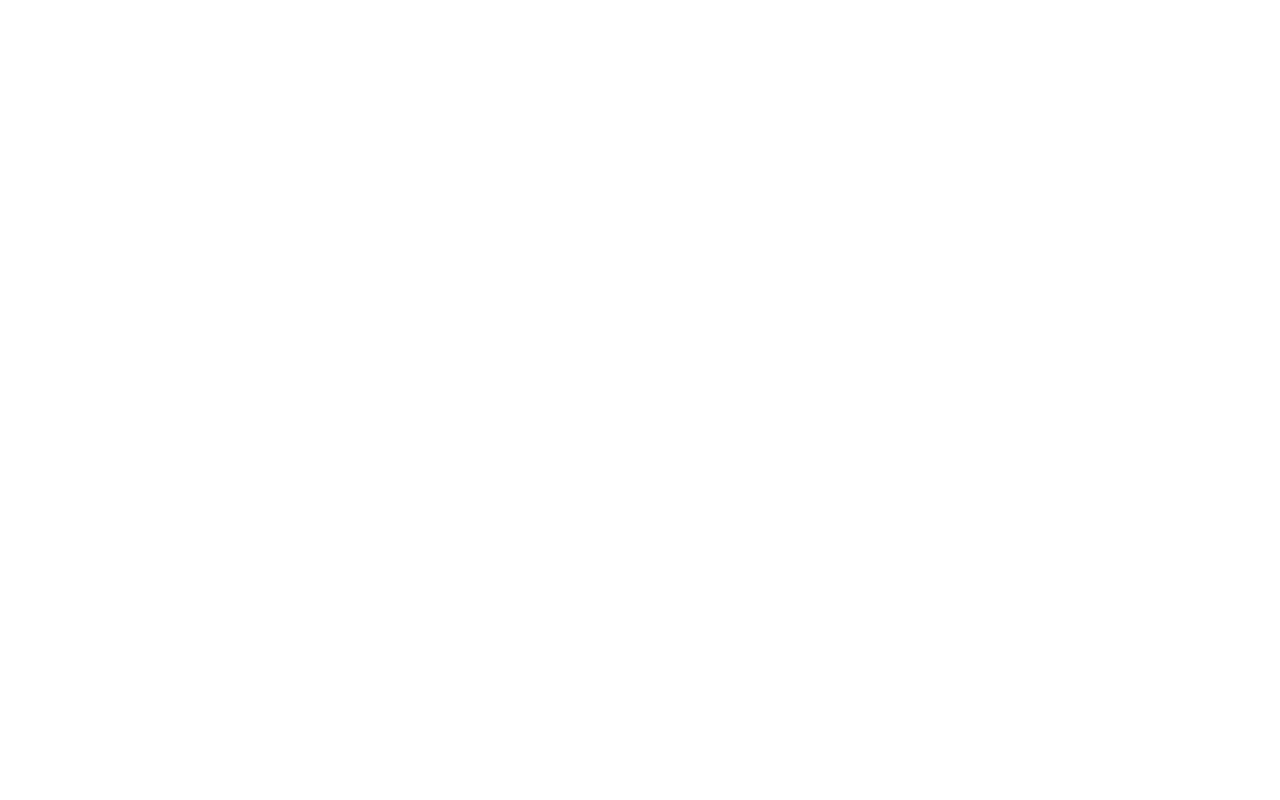
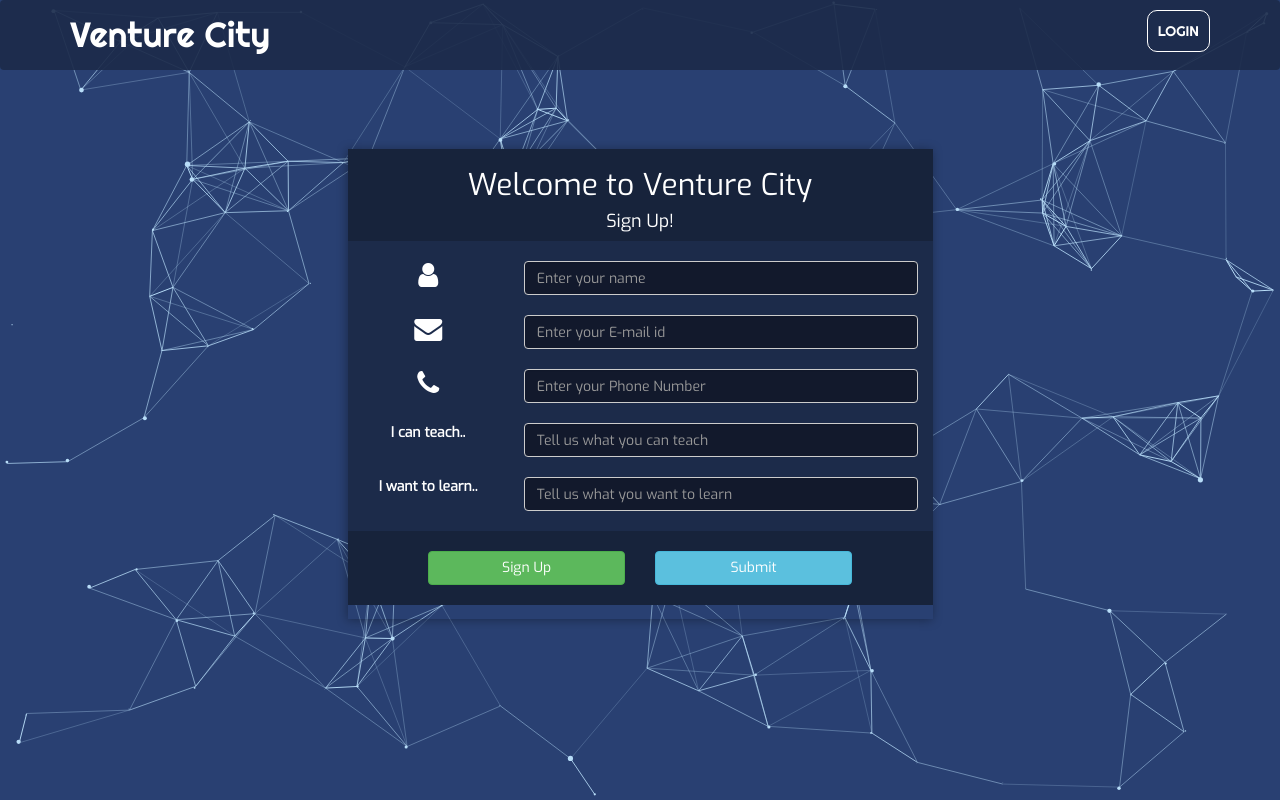
Before and after one commit to rahul051296/venture-city, a website: page index.html in a window 1280 px wide. Drawn offline with Linux system fonts and the light colour scheme.

Commit message:
Second Commit

```diff
--- a/css/styles.css
+++ b/css/styles.css
@@ -0,0 +1,77 @@
+@import url('https://fonts.googleapis.com/css?family=Exo');
+@import url('https://fonts.googleapis.com/css?family=Righteous');
+html,body
+{
+    margin: 0;
+    padding: 0;
+}
+body
+{
+    font-family: 'Righteous', cursive;
+    //background: url("../img/background.jpg") center;
+    background: #294072;
+    background-size:cover;
+    background-repeat: no-repeat;
+}
+.navbar-default .navbar-nav>li>a
+{
+    color: #fff !important;
+    border: 1px solid #fff;
+    border-radius: 10px;
+    padding: 10px;
+}
+.navbar-default {
+	background: rgba(28, 43, 74, 0.9);
+    border: 0;
+    padding-top: 10px;
+    padding-bottom: 10px;
+}
+a.navbar-brand {
+    color: #fff !important;
+    font-size: 35px;
+}
+header >h1
+{
+    color: white;
+    font-size: 5em;
+    margin-top: 2%;
+}
+#myCanvas {
+    position: absolute;
+    display: block;
+    top: 0;
+    width: 100%;
+    height: 100%;
+    left: 0;
+    z-index: 0;
+
+}
+#frm {
+    //padding: 20px;
+    margin-top: 5%;
+    color: #fff;
+    font-family: 'Exo', sans-serif;
+    box-shadow: -1px 1px 10px 0.1px rgba(0,0,0,0.35);
+}
+#sign1 {
+	background: #17233b;
+}
+#sign2 {
+	padding: 10px;
+    background: #1c2b4a;
+}
+#sign3 {
+    padding: 20px;
+    background:  #17233b;
+}
+.form-control {
+	margin: 10px;
+}
+input.form-control
+{
+    background: #12192c;
+}
+label
+{
+    margin-top: 10px;
+}
--- a/index.html
+++ b/index.html
@@ -1,6 +1,7 @@
 <html>
 <head>
   <title>Venture City Hackathon</title>
+  <meta name="viewport" content="initial-scale=1.0, maximum-scale=1.0, user-scalable=no" />
   <link rel="stylesheet" href="css/bootstrap.min.css">
   <link rel="stylesheet" href="css/animate.css">
   <link rel="stylesheet" href="css/font-awesome.min.css">
@@ -8,10 +9,92 @@
   <link rel="stylesheet" href="css/styles.css">
 </head>
 <body>
+    <canvas id="myCanvas" style=""></canvas>
+    <nav class="navbar navbar-default navbar-fixed">
+             <button type="button" class="glyph-pad navbar-toggle collapsed btn-lg" data-toggle="collapse" data-target="#bs-example-navbar-collapse-1" aria-expanded="false">
 
-  <script src="js/jquery-3.2.1.min.js"/>
-  <script src="js/bootstrap.min.js"/>
-  <script src="js/custom.js"/>
-  <script src="main.js"/>
+  <span style="color:white"><i class="fa fa-bars" aria-hidden="true"></i></span>
+
+      </button>
+            <div class="container">
+                <div class="navbar-header">
+                    <a href="#" class="navbar-brand">Venture City</a>
+                </div>
+                 <div class="collapse navbar-collapse" id="bs-example-navbar-collapse-1">
+                    <ul class="nav navbar-nav navbar-right">
+                        <li class="text-center"><a href="#">LOGIN</a></li>
+                    </ul>
+                </div>
+            </div>
+        </nav>
+    <header class="container-fluid" id="home">
+            <center>
+                <div class="container">
+                <div class="row">
+                    <div id="frm" class="col-md-6 col-md-offset-3">
+                        <form>
+                    <div class="row" id="sign1">
+                        <h2>Welcome to Venture City</h2>
+                        <h4>Sign Up!</h4>
+                    </div>
+                    <div class="row" id="sign2">
+
+                            <div class="col-md-3">
+                                <label class="text-center"><i class="fa fa-user fa-2x" aria-hidden="true"></i>
+</label>
+                            </div>
+                            <div class="col-md-9">
+                            <input type="text" class="form-control" placeholder="Enter your name" required>
+                            </div>
+                            <div class="col-md-3">
+                                <label class="text-center"><i class="fa fa-envelope fa-2x" aria-hidden="true"></i></label>
+                            </div>
+                            <div class="col-md-9">
+                            <input type="text" class="form-control" placeholder="Enter your E-mail id">
+                            </div>
+                            <div class="col-md-3">
+                                <label class="text-center"><i class="fa fa-phone fa-2x" aria-hidden="true"></i></label>
+                            </div>
+                            <div class="col-md-9">
+                            <input type="text" class="form-control" placeholder="Enter your Phone Number">
+                            </div>
+                            <div class="col-md-3">
+                                <label class="text-center">I can teach..</label>
+                            </div>
+                            <div class="col-md-9">
+                            <input type="text" class="form-control" placeholder="Tell us what you can teach">
+                            </div>
+                            <div class="col-md-3">
+                                <label class="text-center">I want to learn..</label>
+                            </div>
+                            <div class="col-md-9">
+                            <input type="text" class="form-control" placeholder="Tell us what you want to learn">
+                            </div>
+                            </div>
+                            <div class="row" id="sign3">
+                             <div class="col-md-5 col-md-offset-1">
+                                 <input type="submit" value="Sign Up" name="submit" class="btn btn-block btn-success custom_btn hvr-glow">
+
+                            </div>
+                            <div class="col-md-5">
+                                 <input type="submit" value="Submit" name="submit" class="btn btn-block btn-info custom_btn hvr-glow">
+
+                            </div>
+                        </div>
+                            </form>
+                    </div>
+                </div>
+                </div>
+            </center>
+    </header>
+    <script src="js/jquery-3.2.1.min.js"></script>
+    <script src="js/bootstrap.min.js"></script>
+    <script src="js/particle.js"></script>
+    <script src="js/wow.js"></script>
+    <script>
+            new WOW().init();
+        </script>
+    <script src="js/custom.js"></script>
+    <script src="main.js"></script>
 </body>
 </html>
--- a/js/custom.js
+++ b/js/custom.js
@@ -1,5 +1,10 @@
-$(document).ready(function(){
-   $("#hello").click(function(){
-       $(this).css("color","red")
-   });
-});
+window.onload = function() {
+  Particles.init({
+    selector: '#myCanvas',
+    color: '#b8ddf8',
+      speed:1.5,
+    connectParticles: true,
+      maxParticles:150
+
+  });
+};
--- /dev/null
+++ b/js/particle.js
@@ -0,0 +1,219 @@
+/*!
+ * A lightweight and dependency-free javascript plugin
+ * for particle backgrounds.
+ *
+ * @author Marc Brüderlin <hello@marcbruederlin.com>
+ * @version 1.0.2
+ * @license MIT
+ * @see https://github.com/marcbruederlin/particles.js
+ */
+
+/* exported Particles */
+var Particles = (function(window, document) {
+  'use strict';
+
+  // Global variables
+  var Plugin, Particle, canvas, context, config;
+
+  Plugin = function() {
+    // Particle storage, all particles will be stored in this array
+    this.storage = [];
+
+    // Default settings, will be overridden by the users options
+    this.defaults = {
+      maxParticles: 100,
+      sizeVariations: 3,
+      speed: 0.5,
+      color: '#000000',
+      minDistance: 120,
+      connectParticles: false
+    };
+
+    /**
+     * The plugins startup function. This method prepares the global config object,
+     * the canvas and an event handler for resize events.
+     *
+     * @param {Object} options - the user options
+     */
+    this.init = function(options) {
+      // Setup an event handler for resize events
+      window.addEventListener('resize', this.resize.bind(this), false);
+
+      // Check if options and a selector are specified
+      if (options === undefined || !options.selector) {
+        console.warn('particles.js: No selector is specified! Check https://github.com/marcbruederlin/particles.js#options');
+        return false;
+      }
+
+      // Setup the global configuration
+      config = _mergeObjects(this.defaults, options);
+      config.color = _hex2rgb(config.color);
+
+      // Setup the canvas
+      canvas = document.querySelector(config.selector);
+      context = canvas.getContext('2d');
+
+      // Set the canvas dimensions
+      canvas.width = window.innerWidth;
+      canvas.height = window.innerHeight;
+
+      // Fill the storage with the given amount of particle instances
+      for (var i = config.maxParticles; i--;) {
+        this.storage.push(new Particle());
+      }
+
+      // Run the plugins animation method
+      this.animate();
+    };
+
+    /**
+     * Calls the draw method 60 times per second.
+     */
+    this.animate = function() {
+      this.draw();
+      window.requestAnimFrame(this.animate.bind(this));
+    };
+
+    /**
+     * Clears the canvas and calls the draw method of every particle.
+     */
+    this.draw = function() {
+      context.clearRect(0, 0, canvas.width, canvas.height);
+
+      for (var i = this.storage.length; i--;) {
+        var particle = this.storage[i];
+        particle.draw();
+      }
+
+      this.update();
+    };
+
+    /**
+     * Calculates the position and movement for each particle.
+     */
+    this.update = function() {
+      for (var i = this.storage.length; i--;) {
+        var particle = this.storage[i];
+
+        particle.x += particle.vx;
+        particle.y += particle.vy;
+
+        if (particle.x + particle.radius > canvas.width) {
+          particle.x = particle.radius;
+        } else if (particle.x - particle.radius < 0) {
+          particle.x = canvas.width - particle.radius;
+        }
+
+        if (particle.y + particle.radius > canvas.height) {
+          particle.y = particle.radius;
+        } else if (particle.y - particle.radius < 0) {
+          particle.y = canvas.height - particle.radius;
+        }
+
+        if (config.connectParticles) {
+          for (var j = i + 1; j < this.storage.length; j++) {
+            var particle2 = this.storage[j];
+
+            this.distance(particle, particle2);
+          }
+        }
+      }
+    };
+
+    /**
+     * Calculates the distance between p1 and p2
+     */
+    this.distance = function(p1, p2) {
+      var n, r = p1.x - p2.x,
+          dy = p1.y - p2.y;
+
+      n = Math.sqrt(r * r + dy * dy);
+
+      // Draw a connective line between this two points if the distance is lesser or equal the minimum distance
+      if (n <= config.minDistance) {
+        context.beginPath();
+        context.strokeStyle = 'rgba(' + config.color.r + ', ' + config.color.g + ', ' + config.color.b + ', ' + (1.2 - n / config.minDistance) + ')';
+        context.moveTo(p1.x, p1.y);
+        context.lineTo(p2.x, p2.y);
+        context.stroke();
+        context.closePath();
+      }
+    };
+
+    /**
+     * Gets called via the event handler and sets the canvas dimensions
+     */
+    this.resize = function() {
+      canvas.width = window.innerWidth;
+      canvas.height = window.innerHeight;
+
+      this.draw();
+    };
+  };
+
+  Particle = function() {
+    // Setup random attributes
+    this.x = Math.random() * canvas.width;
+    this.y = Math.random() * canvas.height;
+    this.vx = Math.random() * config.speed * 2 - config.speed;
+    this.vy = Math.random() * config.speed * 2 - config.speed;
+    this.radius = Math.random() * Math.random() * config.sizeVariations;
+
+    /**
+     * The particles draw method.
+     */
+    this.draw = function() {
+      context.fillStyle = 'rgb(' + config.color.r + ', ' + config.color.g  + ', ' + config.color.b + ')';
+      context.beginPath();
+      context.arc(this.x, this.y, this.radius, 0, Math.PI * 2, false);
+      context.fill();
+    };
+
+    this.draw();
+  };
+
+  /**
+   * Merge the keys of two objects and return a comined object.
+   *
+   * @param {Object} source - object with the default keys
+   * @param {Object} obj - object with additional keys who will extend the source
+   *
+   * @return {Object} combined object
+   */
+  function _mergeObjects(source, obj) {
+    Object.keys(obj).forEach(function(key) { source[key] = obj[key]; });
+    return source;
+  }
+
+  /**
+   * Converts a hex string to a rgb object.
+   *
+   * @param {String} hex - hex value who should be converted
+   *
+   * @return {Object} object with all seperate color channels
+   */
+  function _hex2rgb(hex) {
+    var result = /^#?([a-f\d]{2})([a-f\d]{2})([a-f\d]{2})$/i.exec(hex);
+
+    return result ? {
+      r: parseInt(result[1], 16),
+      g: parseInt(result[2], 16),
+      b: parseInt(result[3], 16)
+    } : null;
+  }
+
+  /**
+   * A polyfill for requestAnimationFrame.
+   */
+  window.requestAnimFrame = (function() {
+    return window.requestAnimationFrame || window.webkitRequestAnimationFrame || window.mozRequestAnimationFrame ||
+      function(callback) {
+        window.setTimeout(callback, 1000 / 60);
+      };
+  })();
+
+  /**
+   * Return a new plugin instance.
+   */
+  return new Plugin();
+})(window, document);
```
Also changed, not shown: img/background.jpg (added), js/wow.js (added).
